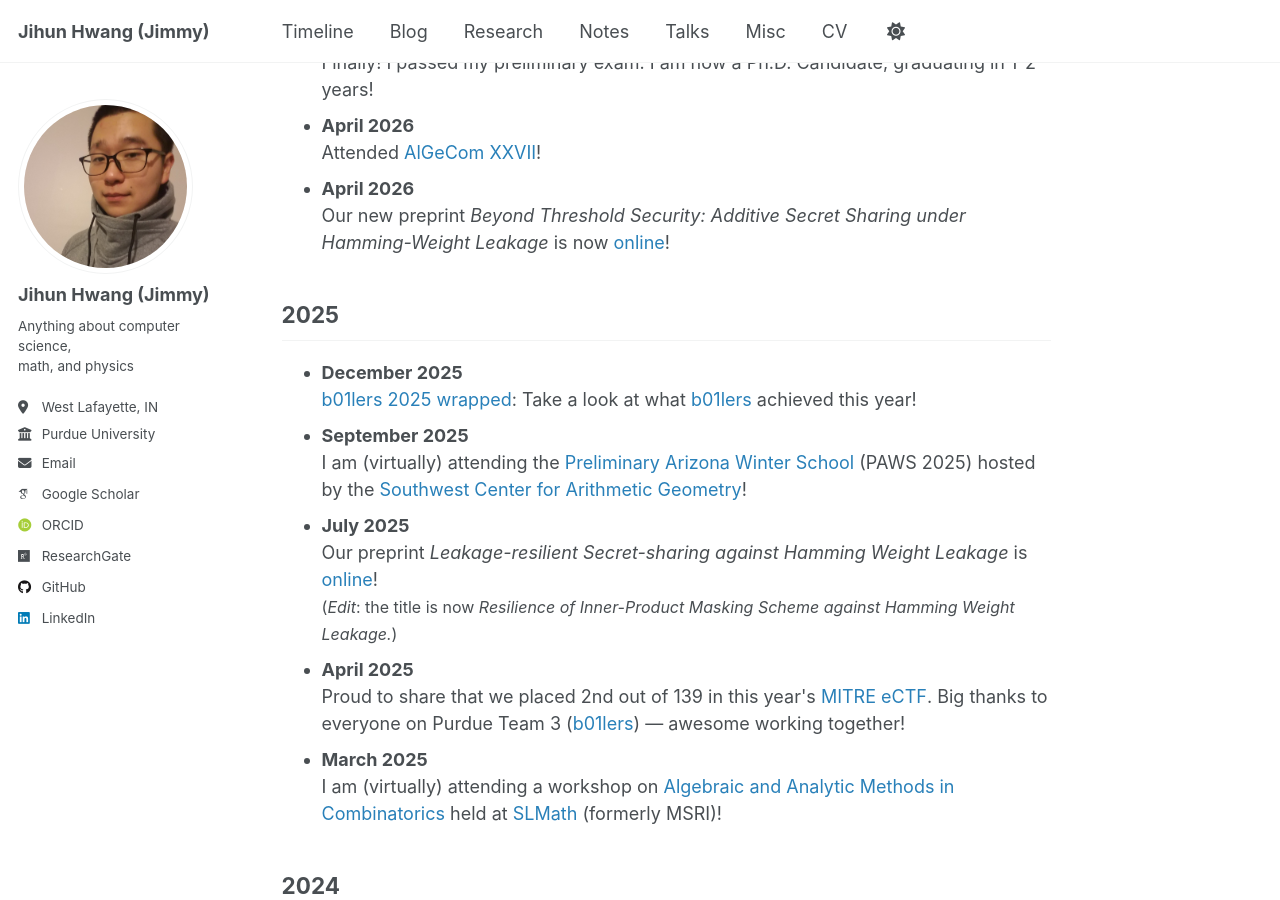
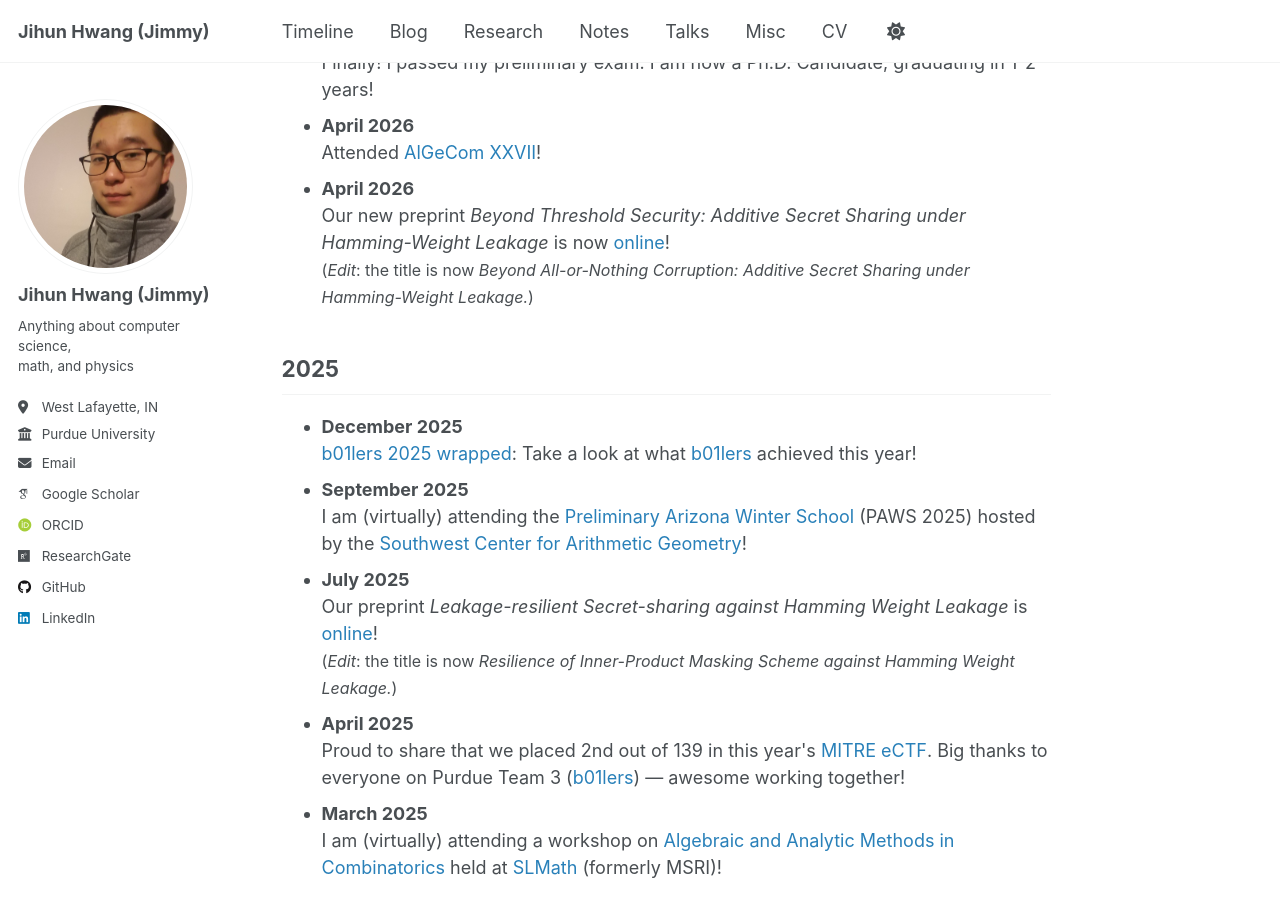
Before and after one commit to jihunhwang/jihunhwang.github.io, a Jekyll site: the page built from _pages/timeline.md, in a window 1280 px wide and 900 px high, scrolled down 617 px. Built offline with Jekyll 4.4.1, drawn with Linux system fonts in a browser that asks for light colours; some web fonts are replaced.

Commit message:
preprint updated

```diff
--- a/_pages/timeline.md
+++ b/_pages/timeline.md
@@ -50,8 +50,9 @@ sitemap: false
 
 <li>
 	<div><b>April 2026</b></div>
-	<div>Our new preprint <i>Beyond Threshold Security: Additive Secret Sharing under Hamming-Weight Leakage</i> is now <a href='{{ site.data.publications_phd | where: "title", "Beyond Threshold Security: Additive Secret Sharing under Hamming-Weight Leakage" | first | map: "full_version" | first }}'>
-  online</a>!</div>
+	<div>Our new preprint <i>Beyond Threshold Security: Additive Secret Sharing under Hamming-Weight Leakage</i> is now <a href='{{ site.data.publications_phd | where: "title", "Beyond All-or-Nothing Corruption: Additive Secret Sharing under Hamming-Weight Leakage" | first | map: "full_version" | first }}'>online</a>!</div>
+
+<div><font size=3>(<i>Edit</i>: the title is now <i>Beyond All-or-Nothing Corruption: Additive Secret Sharing under Hamming-Weight Leakage.</i>)</font></div>
 </li>
 
 </ul>
```
Also changed, not shown: _data/publications_phd.yml (+6 -6 lines).
